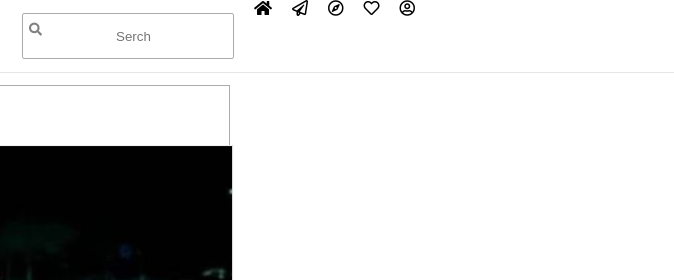
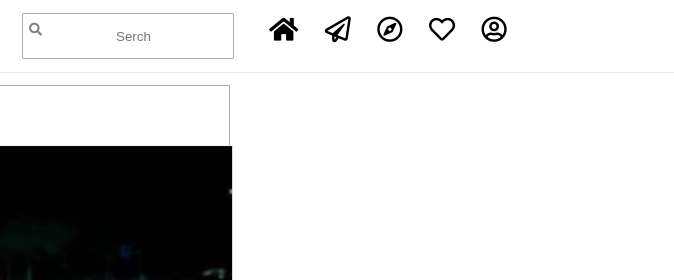
Before and after one commit to DarioCepele/DarioCepele.github.io, a plain HTML site: page index.html in a window 1280 px wide. Shown: the top 280 px of the page, 606-1280 px from the left. Drawn offline with Linux system fonts and the light colour scheme.

Commit message:
Update index.html

```diff
--- a/index.html
+++ b/index.html
@@ -14,11 +14,13 @@
             <i class="fab fa-instagram"></i>
             <i class="fas fa-search"></i>
             <input type="text" class="src" placeholder="Serch">
-            <i class="fas fa-home"></i>
-            <i class="far fa-paper-plane" id="header-plan"></i>
-            <i class="far fa-compass"></i>
-            <i class="far fa-heart" id="header-heart"></i>
-            <i class="far fa-user-circle" id="user"></i>
+            <div class="icons-header">
+                <i class="fas fa-home"></i>
+                <i class="far fa-paper-plane" id="header-plan"></i>
+                <i class="far fa-compass"></i>
+                <i class="far fa-heart" id="header-heart"></i>
+                <i class="far fa-user-circle" id="user"></i>
+            </div>
         </div>
         <div class="post-header">
             <i class="far fa-user-circle" id="user-post"></i>
```
